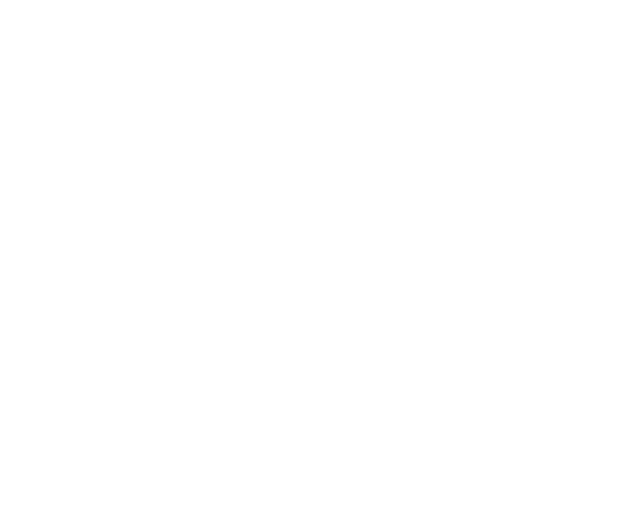
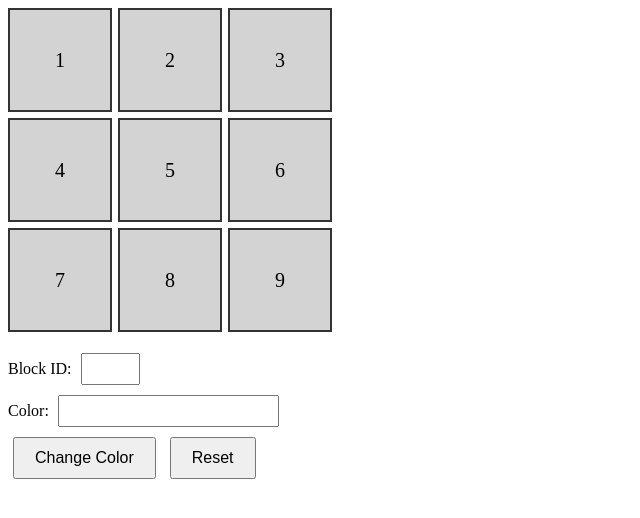
Before and after one commit to acciojob/Replit-Asian-Paints-amritmohan, a website: page main.html in a window 1280 px wide. Shown: the whole page, without its empty margins (0-640 px from the left). Drawn offline with Linux system fonts and the light colour scheme.

Commit message:
created a submission

```diff
--- a/main.html
+++ b/main.html
@@ -11,6 +11,31 @@
     <script type="text/javascript" src="./script.js">
 </script>
 
+	<div id="grid-container">
+    <!-- 3x3 Grid -->
+    <div id="grid-item-1" class="grid-item">1</div>
+    <div id="grid-item-2" class="grid-item">2</div>
+    <div id="grid-item-3" class="grid-item">3</div>
+    <div id="grid-item-4" class="grid-item">4</div>
+    <div id="grid-item-5" class="grid-item">5</div>
+    <div id="grid-item-6" class="grid-item">6</div>
+    <div id="grid-item-7" class="grid-item">7</div>
+    <div id="grid-item-8" class="grid-item">8</div>
+    <div id="grid-item-9" class="grid-item">9</div>
+  </div>
+  <div>
+    <label for="block_id">Block ID:</label>
+    <input type="number" id="block_id" min="1" max="9">
+  </div>
+  <div>
+    <label for="colour_id">Color:</label>
+    <input type="text" id="colour_id">
+  </div>
+  <div>
+    <button id="change_button">Change Color</button>
+    <button id="reset">Reset</button>
+  </div>
+
 </body>
 
 </html>
--- a/script.js
+++ b/script.js
@@ -1 +1,22 @@
 //your JS code here. If required.
+
+document.getElementById('change_button').addEventListener('click', function() {
+  const blockId = document.getElementById('block_id').value;
+  const color = document.getElementById('colour_id').value;
+
+  // Ensure the block ID is between 1 and 9 and a color is provided
+  if (blockId >= 1 && blockId <= 9 && color) {
+    // Reset all grid items and change the selected one
+    document.querySelectorAll('.grid-item').forEach(item => item.style.backgroundColor = 'transparent');
+    document.getElementById(`grid-item-${blockId}`).style.backgroundColor = color;
+  } else {
+    alert('Please enter a valid block ID (1-9) and a valid color.');
+  }
+});
+
+document.getElementById('reset').addEventListener('click', function() {
+  // Reset all grid items to lightgray and clear inputs
+  document.querySelectorAll('.grid-item').forEach(item => item.style.backgroundColor = 'lightgray');
+  document.getElementById('block_id').value = '';
+  document.getElementById('colour_id').value = '';
+});
--- a/styles.css
+++ b/styles.css
@@ -1 +1,34 @@
 /*  your css code here. If applicable */
+
+#grid-container {
+  display: grid;
+  grid-template-columns: repeat(3, 100px);
+  grid-template-rows: repeat(3, 100px);
+  gap: 10px;
+  margin-bottom: 20px;
+}
+
+.grid-item {
+  display: flex;
+  align-items: center;
+  justify-content: center;
+  background-color: lightgray;
+  width: 100px;
+  height: 100px;
+  font-size: 20px;
+  text-align: center;
+  border: 2px solid #333;
+}
+
+input {
+  margin: 5px;
+  padding: 5px;
+  font-size: 16px;
+}
+
+button {
+  padding: 10px 20px;
+  font-size: 16px;
+  cursor: pointer;
+  margin: 5px;
+}
```
